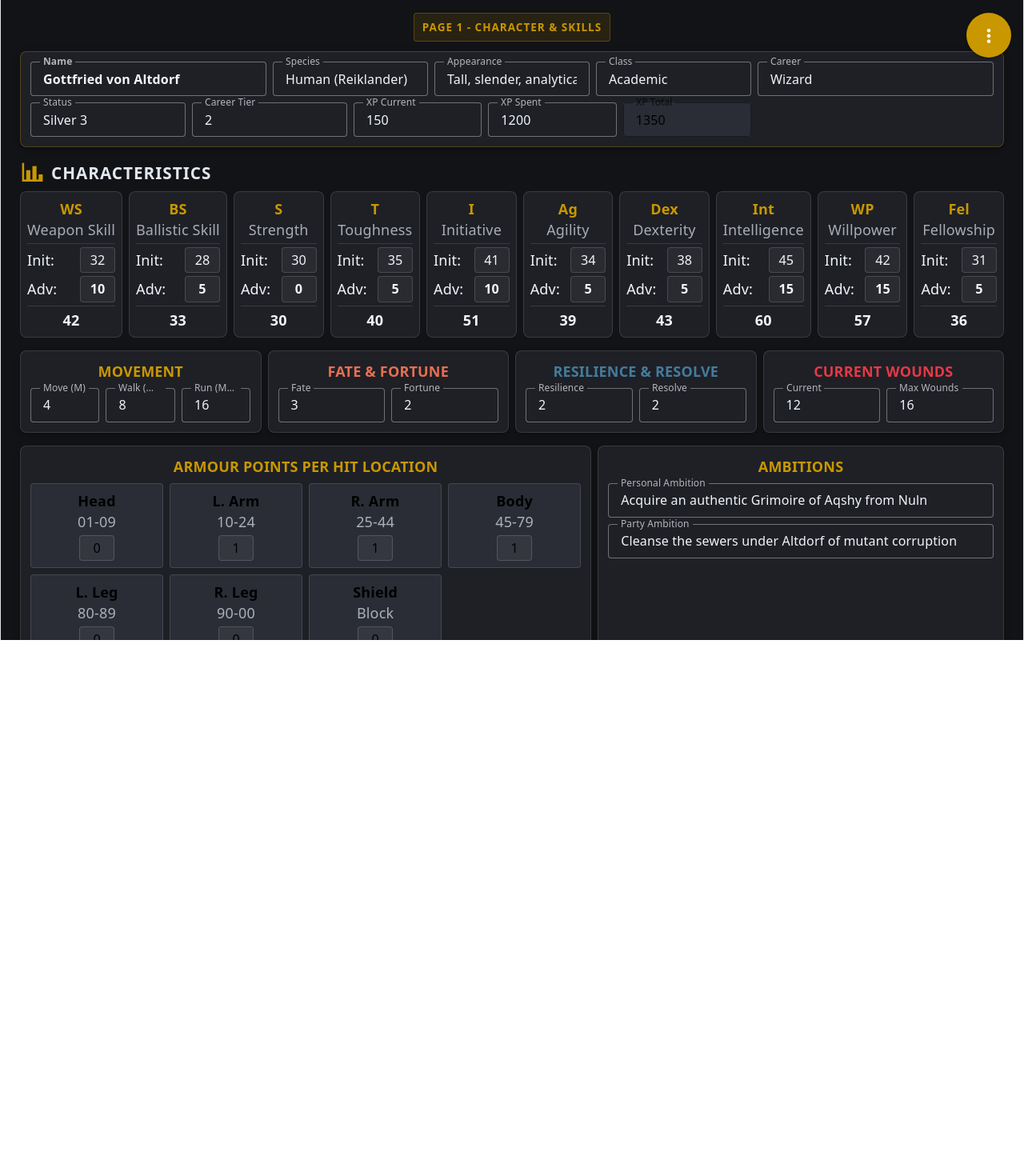
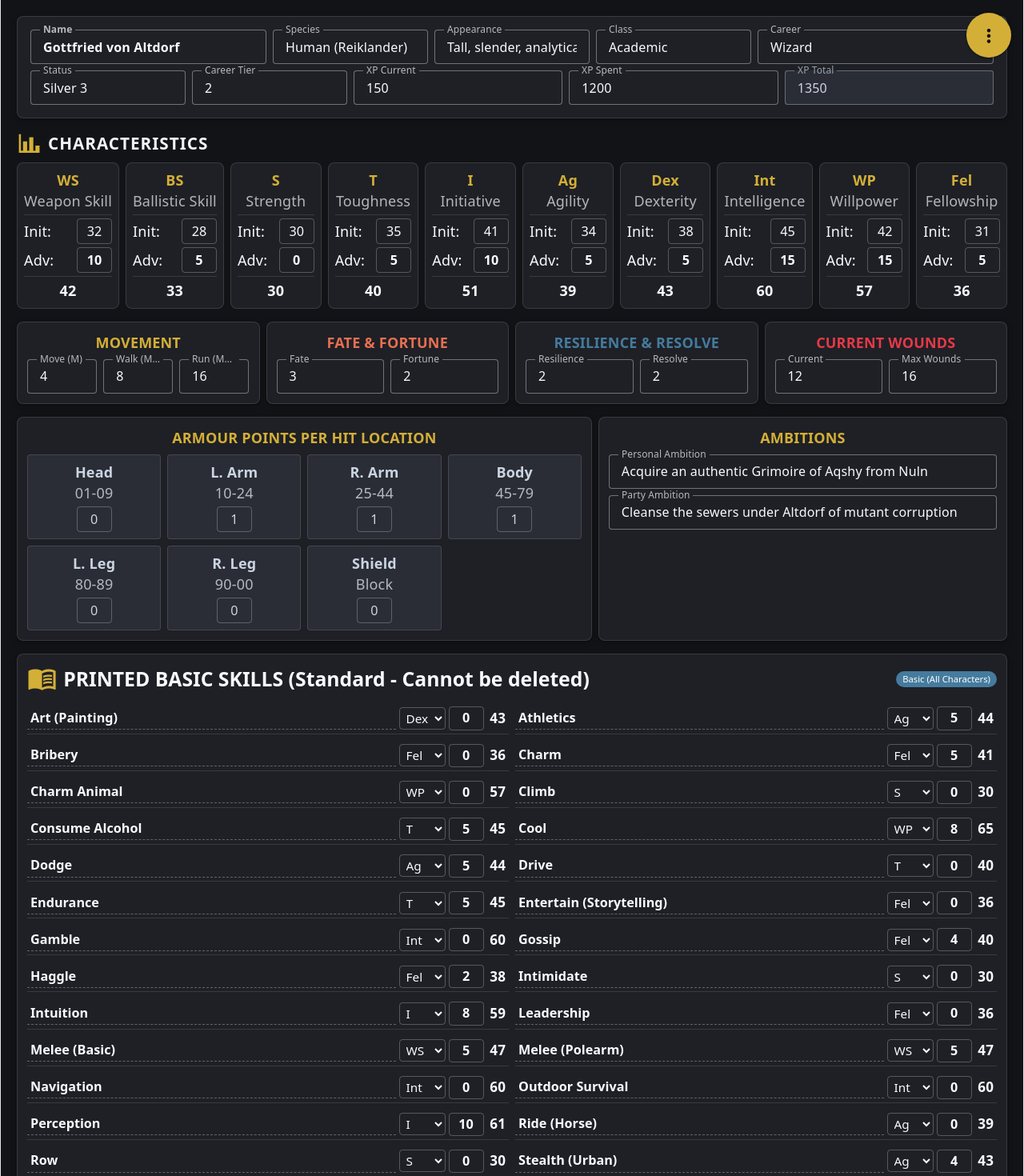
Before and after one commit to killi1812/wfrp5e-character_sheet, a Vue app in the folder src/frontend/: page / in a window 1280 px wide. Shown: the top 1470 px of the page at 80% size. Before the commit the page ends 800 px from the top, so only its background shows below. Built offline with nearby package versions, Linux system fonts and the light colour scheme.

Commit message:
Basic ui

```diff
--- a/src/frontend/src/App.vue
+++ b/src/frontend/src/App.vue
@@ -113,47 +113,6 @@ const character = ref({
   // Wealth
   wealth: { gc: 14, ss: 28, bp: 56 },
 
-  // Encumbrance breakdown (Matching PDF)
-  encumbrance: {
-    weapons: 2,
-    armour: 3,
-    trappings: 5,
-    other: 1,
-  },
-
-  // Basic & Advanced Skills (Exact PDF List)
-  skills: [
-    { name: 'Art (Painting)', characteristic: 'Dex', adv: 0, type: 'Basic' },
-    { name: 'Athletics', characteristic: 'Ag', adv: 5, type: 'Basic' },
-    { name: 'Bribery', characteristic: 'Fel', adv: 0, type: 'Basic' },
-    { name: 'Charm', characteristic: 'Fel', adv: 5, type: 'Basic' },
-    { name: 'Charm Animal', characteristic: 'WP', adv: 0, type: 'Basic' },
-    { name: 'Climb', characteristic: 'S', adv: 0, type: 'Basic' },
-    { name: 'Consume Alcohol', characteristic: 'T', adv: 5, type: 'Basic' },
-    { name: 'Cool', characteristic: 'WP', adv: 8, type: 'Basic' },
-    { name: 'Dodge', characteristic: 'Ag', adv: 5, type: 'Basic' },
-    { name: 'Drive', characteristic: 'T', adv: 0, type: 'Basic' },
-    { name: 'Endurance', characteristic: 'T', adv: 5, type: 'Basic' },
-    { name: 'Entertain (Storytelling)', characteristic: 'Fel', adv: 0, type: 'Basic' },
-    { name: 'Gamble', characteristic: 'Int', adv: 0, type: 'Basic' },
-    { name: 'Gossip', characteristic: 'Fel', adv: 4, type: 'Basic' },
-    { name: 'Haggle', characteristic: 'Fel', adv: 2, type: 'Basic' },
-    { name: 'Intimidate', characteristic: 'S', adv: 0, type: 'Basic' },
-    { name: 'Intuition', characteristic: 'I', adv: 8, type: 'Basic' },
-    { name: 'Leadership', characteristic: 'Fel', adv: 0, type: 'Basic' },
-    { name: 'Melee (Basic)', characteristic: 'WS', adv: 5, type: 'Basic' },
-    { name: 'Melee (Polearm)', characteristic: 'WS', adv: 5, type: 'Basic' },
-    { name: 'Navigation', characteristic: 'Int', adv: 0, type: 'Basic' },
-    { name: 'Outdoor Survival', characteristic: 'Int', adv: 0, type: 'Basic' },
-    { name: 'Perception', characteristic: 'I', adv: 10, type: 'Basic' },
-    { name: 'Ride (Horse)', characteristic: 'Ag', adv: 0, type: 'Basic' },
-    { name: 'Row', characteristic: 'S', adv: 0, type: 'Basic' },
-    { name: 'Stealth (Urban)', characteristic: 'Ag', adv: 4, type: 'Basic' },
-    { name: 'Language (Magick)', characteristic: 'Int', adv: 15, type: 'Advanced' },
-    { name: 'Channeling (Aqshy)', characteristic: 'WP', adv: 14, type: 'Advanced' },
-    { name: 'Lore (Arcane)', characteristic: 'Int', adv: 12, type: 'Advanced' },
-  ],
-
   // Known Languages
   languages: [
     { name: 'Reikspiel (Native)', adv: 0 },
@@ -200,7 +159,44 @@ const character = ref({
   notes: 'Trained at the Colleges of Magic in Altdorf under Master Thaddeus. Seeking rare alchemical reagents in the Reikland to advance to Master Wizard.',
 })
 
-// Dynamically calculated WFRP 5e formulas
+// Basic Skills (Permanent PDF Printed Basic Skills - Cannot be deleted)
+const basicSkills = ref([
+  { name: 'Art (Painting)', characteristic: 'Dex', adv: 0 },
+  { name: 'Athletics', characteristic: 'Ag', adv: 5 },
+  { name: 'Bribery', characteristic: 'Fel', adv: 0 },
+  { name: 'Charm', characteristic: 'Fel', adv: 5 },
+  { name: 'Charm Animal', characteristic: 'WP', adv: 0 },
+  { name: 'Climb', characteristic: 'S', adv: 0 },
+  { name: 'Consume Alcohol', characteristic: 'T', adv: 5 },
+  { name: 'Cool', characteristic: 'WP', adv: 8 },
+  { name: 'Dodge', characteristic: 'Ag', adv: 5 },
+  { name: 'Drive', characteristic: 'T', adv: 0 },
+  { name: 'Endurance', characteristic: 'T', adv: 5 },
+  { name: 'Entertain (Storytelling)', characteristic: 'Fel', adv: 0 },
+  { name: 'Gamble', characteristic: 'Int', adv: 0 },
+  { name: 'Gossip', characteristic: 'Fel', adv: 4 },
+  { name: 'Haggle', characteristic: 'Fel', adv: 2 },
+  { name: 'Intimidate', characteristic: 'S', adv: 0 },
+  { name: 'Intuition', characteristic: 'I', adv: 8 },
+  { name: 'Leadership', characteristic: 'Fel', adv: 0 },
+  { name: 'Melee (Basic)', characteristic: 'WS', adv: 5 },
+  { name: 'Melee (Polearm)', characteristic: 'WS', adv: 5 },
+  { name: 'Navigation', characteristic: 'Int', adv: 0 },
+  { name: 'Outdoor Survival', characteristic: 'Int', adv: 0 },
+  { name: 'Perception', characteristic: 'I', adv: 10 },
+  { name: 'Ride (Horse)', characteristic: 'Ag', adv: 0 },
+  { name: 'Row', characteristic: 'S', adv: 0 },
+  { name: 'Stealth (Urban)', characteristic: 'Ag', adv: 4 },
+])
+
+// Advanced Skills (User can add & remove)
+const advancedSkills = ref([
+  { name: 'Language (Magick)', characteristic: 'Int', adv: 15 },
+  { name: 'Channeling (Aqshy)', characteristic: 'WP', adv: 14 },
+  { name: 'Lore (Arcane)', characteristic: 'Int', adv: 12 },
+])
+
+// Formulas
 const getCharCurrent = (code: string) => {
   const c = character.value.characteristics[code]
   if (!c) return 0
@@ -237,13 +233,13 @@ const getSkillTotal = (skill: { characteristic: string; adv: number }) => {
   return base + (Number(skill.adv) || 0)
 }
 
-// Add/Remove Rows
-function addSkill() {
-  character.value.skills.push({ name: 'New Skill', characteristic: 'Int', adv: 0, type: 'Advanced' })
+// Add / Remove Row Handlers for Advanced Skills & items
+function addAdvancedSkill() {
+  advancedSkills.value.push({ name: 'New Advanced Skill', characteristic: 'Int', adv: 0 })
 }
 
-function removeSkill(index: number) {
-  character.value.skills.splice(index, 1)
+function removeAdvancedSkill(index: number) {
+  advancedSkills.value.splice(index, 1)
 }
 
 function addTalent() {
@@ -304,7 +300,7 @@ function removeMutation(index: number) {
 </script>
 
 <template>
-  <v-app class="wfrp-full-app">
+  <v-app class="wfrp-full-app bg-background text-on-background">
     <!-- Floating Kebab Button -->
     <div class="kebab-fixed-pos">
       <v-tooltip text="System Options & Settings" location="left">
@@ -324,11 +320,11 @@ function removeMutation(index: number) {
 
     <!-- Kebab POPOUT OVERLAY MODAL (Full Dialog, No dropdown menu) -->
     <v-dialog v-model="showKebabOverlay" max-width="500" transition="dialog-bottom-transition">
-      <v-card color="surface" class="pa-6 rounded-xl elevation-24 border-primary">
+      <v-card color="surface" class="pa-6 rounded-xl elevation-24 border">
         <div class="d-flex justify-space-between align-center mb-4">
           <div class="d-flex align-center">
             <v-icon icon="mdi-shield-cog" color="primary" class="mr-2" size="large" />
-            <h2 class="text-h5 font-weight-black mb-0">Character Sheet Menu</h2>
+            <h2 class="text-h5 font-weight-black mb-0 text-on-surface">Character Sheet Menu</h2>
           </div>
           <v-btn icon="mdi-close" variant="text" size="small" @click="showKebabOverlay = false" />
         </div>
@@ -336,20 +332,20 @@ function removeMutation(index: number) {
         <!-- User Status Banner -->
         <div v-if="currentUser" class="pa-4 bg-surface-variant rounded-lg mb-4 d-flex align-center justify-space-between border">
           <div>
-            <div class="text-subtitle-1 font-weight-bold">{{ currentUser.username }}</div>
+            <div class="text-subtitle-1 font-weight-bold text-on-surface-variant">{{ currentUser.username }}</div>
             <v-chip size="x-small" :color="isAdmin ? 'secondary' : 'info'" class="mt-1" variant="flat">
               {{ currentUser.role.toUpperCase() }}
             </v-chip>
           </div>
           <v-avatar color="primary" size="40">
-            <v-icon icon="mdi-account" color="surface" />
+            <v-icon icon="mdi-account" color="on-primary" />
           </v-avatar>
         </div>
 
         <v-list class="bg-transparent pa-0">
           <v-list-item
             :prepend-icon="isDark ? 'mdi-weather-sunny' : 'mdi-weather-night'"
-            :title="isDark ? 'Light Theme Mode' : 'Dark Theme Mode'"
+            :title="isDark ? 'Switch to Light Theme' : 'Switch to Dark Theme'"
             class="mb-2 rounded-lg bg-surface-variant border"
             @click="toggleTheme"
           />
@@ -367,7 +363,7 @@ function removeMutation(index: number) {
             title="Admin Control Panel"
             subtitle="User & Database Management"
             color="secondary"
-            class="mb-2 rounded-lg bg-secondary text-white font-weight-bold"
+            class="mb-2 rounded-lg bg-secondary text-on-secondary font-weight-bold"
             @click="navigateTo('admin')"
           />
 
@@ -376,7 +372,7 @@ function removeMutation(index: number) {
             v-if="!currentUser"
             prepend-icon="mdi-login"
             title="Sign In / Register"
-            class="mt-4 rounded-lg bg-primary text-surface font-weight-bold"
+            class="mt-4 rounded-lg bg-primary text-on-primary font-weight-bold"
             @click="showKebabOverlay = false; showAuthDialog = true"
           />
           <v-list-item
@@ -392,15 +388,11 @@ function removeMutation(index: number) {
 
     <!-- PAGE CONDITIONAL RENDERING -->
     <template v-if="currentPage === 'sheet'">
-      <!-- SNAP-SCROLL CONTAINER: PAGE 1 & PAGE 2 (End-to-End Width, No Centering) -->
-      <div class="snap-scroll-wrapper">
-
-      <!-- PAGE 1: CHARACTER OVERVIEW & SKILLS (Exact PDF Page 1) -->
-      <section id="page-1" class="sheet-page">
-        <div class="page-indicator-badge">PAGE 1 - CHARACTER & SKILLS</div>
+      <!-- CONTINUOUS SCROLL PAGE (Full Width Stretch, No max-width limits, No snap scroll) -->
+      <main class="wfrp-sheet-body pa-3 pa-md-5">
 
         <!-- HEADER BLOCK -->
-        <v-card color="surface" elevation="2" class="mb-4 pa-3 rounded-lg border-gold">
+        <v-card color="surface" elevation="2" class="mb-4 pa-4 rounded-lg border">
           <v-row dense align="center">
             <v-col cols="12" md="3">
               <v-tooltip text="Character Name" location="top">
@@ -430,7 +422,7 @@ function removeMutation(index: number) {
 
             <!-- Career Tier Number Input -->
             <v-col cols="12" sm="4" md="2">
-              <v-tooltip text="Current Career Tier (e.g. 1, 2, 3, 4)" location="top">
+              <v-tooltip text="Current Career Tier Level (e.g. 1, 2, 3, 4)" location="top">
                 <template #activator="{ props: tProps }">
                   <v-text-field
                     v-bind="tProps"
@@ -447,7 +439,7 @@ function removeMutation(index: number) {
             </v-col>
 
             <!-- XP Tracker -->
-            <v-col cols="12" md="5">
+            <v-col cols="12" md="8">
               <div class="d-flex align-center gap-2">
                 <v-tooltip text="Experience points currently available to spend" location="top">
                   <template #activator="{ props: tProps }">
@@ -613,7 +605,7 @@ function removeMutation(index: number) {
                   <v-tooltip text="Head protection (d100 roll 01-09)" location="top">
                     <template #activator="{ props: tProps }">
                       <div v-bind="tProps" class="pa-2 border rounded bg-surface-variant">
-                        <div class="text-caption font-weight-bold">Head</div>
+                        <div class="text-caption font-weight-bold text-on-surface-variant">Head</div>
                         <div class="text-caption text-medium-emphasis">01-09</div>
                         <input v-model.number="character.armourPoints.head" type="number" class="clean-num-input mt-1" />
                       </div>
@@ -625,7 +617,7 @@ function removeMutation(index: number) {
                   <v-tooltip text="Left Arm protection (d100 roll 10-24)" location="top">
                     <template #activator="{ props: tProps }">
                       <div v-bind="tProps" class="pa-2 border rounded bg-surface-variant">
-                        <div class="text-caption font-weight-bold">L. Arm</div>
+                        <div class="text-caption font-weight-bold text-on-surface-variant">L. Arm</div>
                         <div class="text-caption text-medium-emphasis">10-24</div>
                         <input v-model.number="character.armourPoints.leftArm" type="number" class="clean-num-input mt-1" />
                       </div>
@@ -637,7 +629,7 @@ function removeMutation(index: number) {
                   <v-tooltip text="Right Arm protection (d100 roll 25-44)" location="top">
                     <template #activator="{ props: tProps }">
                       <div v-bind="tProps" class="pa-2 border rounded bg-surface-variant">
-                        <div class="text-caption font-weight-bold">R. Arm</div>
+                        <div class="text-caption font-weight-bold text-on-surface-variant">R. Arm</div>
                         <div class="text-caption text-medium-emphasis">25-44</div>
                         <input v-model.number="character.armourPoints.rightArm" type="number" class="clean-num-input mt-1" />
                       </div>
@@ -649,7 +641,7 @@ function removeMutation(index: number) {
                   <v-tooltip text="Body Torso protection (d100 roll 45-79)" location="top">
                     <template #activator="{ props: tProps }">
                       <div v-bind="tProps" class="pa-2 border rounded bg-surface-variant">
-                        <div class="text-caption font-weight-bold">Body</div>
+                        <div class="text-caption font-weight-bold text-on-surface-variant">Body</div>
                         <div class="text-caption text-medium-emphasis">45-79</div>
                         <input v-model.number="character.armourPoints.body" type="number" class="clean-num-input mt-1" />
                       </div>
@@ -661,7 +653,7 @@ function removeMutation(index: number) {
                   <v-tooltip text="Left Leg protection (d100 roll 80-89)" location="top">
                     <template #activator="{ props: tProps }">
                       <div v-bind="tProps" class="pa-2 border rounded bg-surface-variant">
-                        <div class="text-caption font-weight-bold">L. Leg</div>
+                        <div class="text-caption font-weight-bold text-on-surface-variant">L. Leg</div>
                         <div class="text-caption text-medium-emphasis">80-89</div>
                         <input v-model.number="character.armourPoints.leftLeg" type="number" class="clean-num-input mt-1" />
                       </div>
@@ -673,7 +665,7 @@ function removeMutation(index: number) {
                   <v-tooltip text="Right Leg protection (d100 roll 90-00)" location="top">
                     <template #activator="{ props: tProps }">
                       <div v-bind="tProps" class="pa-2 border rounded bg-surface-variant">
-                        <div class="text-caption font-weight-bold">R. Leg</div>
+                        <div class="text-caption font-weight-bold text-on-surface-variant">R. Leg</div>
                         <div class="text-caption text-medium-emphasis">90-00</div>
                         <input v-model.number="character.armourPoints.rightLeg" type="number" class="clean-num-input mt-1" />
                       </div>
@@ -685,7 +677,7 @@ function removeMutation(index: number) {
                   <v-tooltip text="Shield AP Bonus" location="top">
                     <template #activator="{ props: tProps }">
                       <div v-bind="tProps" class="pa-2 border rounded bg-surface-variant">
-                        <div class="text-caption font-weight-bold">Shield</div>
+                        <div class="text-caption font-weight-bold text-on-surface-variant">Shield</div>
                         <div class="text-caption text-medium-emphasis">Block</div>
                         <input v-model.number="character.armourPoints.shield" type="number" class="clean-num-input mt-1" />
                       </div>
@@ -705,27 +697,27 @@ function removeMutation(index: number) {
           </v-col>
         </v-row>
 
-        <!-- SKILLS TABLE (2 Columns matching PDF) -->
+        <!-- SEPARATE BASIC SKILLS TABLE (Printed Basic Skills - Cannot be deleted) -->
         <section class="mb-4">
           <v-card color="surface" elevation="2" class="rounded-lg border">
             <v-card-title class="pa-3 d-flex justify-space-between align-center text-subtitle-1 font-weight-bold">
               <div class="d-flex align-center">
                 <v-icon icon="mdi-book-open-variant" color="primary" class="mr-2" />
-                <span>SKILLS LIST (Basic & Advanced)</span>
+                <span>PRINTED BASIC SKILLS (Standard - Cannot be deleted)</span>
               </div>
-              <v-btn icon="mdi-plus" size="small" color="primary" variant="tonal" @click="addSkill" />
+              <v-chip size="x-small" color="info" variant="flat">Basic (All Characters)</v-chip>
             </v-card-title>
 
             <v-card-text class="pa-3 pt-0">
               <v-row dense>
                 <v-col
-                  v-for="(skill, idx) in character.skills"
+                  v-for="(skill, idx) in basicSkills"
                   :key="idx"
                   cols="12"
                   md="6"
                 >
                   <div class="d-flex align-center gap-1 border-bottom py-1">
-                    <input v-model="skill.name" type="text" class="inline-text-input font-weight-bold flex-grow-1" placeholder="Skill Name" />
+                    <input v-model="skill.name" type="text" class="inline-text-input font-weight-bold flex-grow-1" />
                     <select v-model="skill.characteristic" class="inline-select">
                       <option v-for="c in Object.keys(character.characteristics)" :key="c" :value="c">{{ c }}</option>
                     </select>
@@ -735,7 +727,44 @@ function removeMutation(index: number) {
                         <div v-bind="tProps" class="skill-total-tag">{{ getSkillTotal(skill) }}</div>
                       </template>
                     </v-tooltip>
-                    <v-btn icon="mdi-delete-outline" size="x-small" variant="text" color="error" @click="removeSkill(idx)" />
+                  </div>
+                </v-col>
+              </v-row>
+            </v-card-text>
+          </v-card>
+        </section>
+
+        <!-- SEPARATE ADVANCED SKILLS TABLE (User can add & remove) -->
+        <section class="mb-4">
+          <v-card color="surface" elevation="2" class="rounded-lg border">
+            <v-card-title class="pa-3 d-flex justify-space-between align-center text-subtitle-1 font-weight-bold">
+              <div class="d-flex align-center">
+                <v-icon icon="mdi-star-outline" color="secondary" class="mr-2" />
+                <span>ADVANCED & GROUPED SKILLS (Add custom specialized skills)</span>
+              </div>
+              <v-btn icon="mdi-plus" size="small" color="primary" variant="tonal" @click="addAdvancedSkill" />
+            </v-card-title>
+
+            <v-card-text class="pa-3 pt-0">
+              <v-row dense>
+                <v-col
+                  v-for="(skill, idx) in advancedSkills"
+                  :key="idx"
+                  cols="12"
+                  md="6"
+                >
+                  <div class="d-flex align-center gap-1 border-bottom py-1">
+                    <input v-model="skill.name" type="text" class="inline-text-input font-weight-bold text-secondary flex-grow-1" placeholder="Advanced Skill Name" />
+                    <select v-model="skill.characteristic" class="inline-select">
+                      <option v-for="c in Object.keys(character.characteristics)" :key="c" :value="c">{{ c }}</option>
+                    </select>
+                    <input v-model.number="skill.adv" type="number" class="clean-num-input text-success font-weight-bold" placeholder="Adv" />
+                    <v-tooltip text="Skill Total = Characteristic Current + Advances" location="right">
+                      <template #activator="{ props: tProps }">
+                        <div v-bind="tProps" class="skill-total-tag">{{ getSkillTotal(skill) }}</div>
+                      </template>
+                    </v-tooltip>
+                    <v-btn icon="mdi-delete-outline" size="x-small" variant="text" color="error" @click="removeAdvancedSkill(idx)" />
                   </div>
                 </v-col>
               </v-row>
@@ -744,7 +773,7 @@ function removeMutation(index: number) {
         </section>
 
         <!-- TALENTS & LANGUAGES -->
-        <v-row dense>
+        <v-row dense class="mb-4">
           <!-- Talents -->
           <v-col cols="12" md="8">
             <v-card color="surface" elevation="2" class="rounded-lg pa-3 border h-100">
@@ -795,11 +824,6 @@ function removeMutation(index: number) {
             </v-card>
           </v-col>
         </v-row>
-      </section>
-
-      <!-- PAGE 2: WEAPONS, ARMOUR, TRAPPINGS & MAGIC (Exact PDF Page 2) -->
-      <section id="page-2" class="sheet-page">
-        <div class="page-indicator-badge">PAGE 2 - WEAPONS, INVENTORY & MAGIC</div>
 
         <!-- WEAPONS & ARMOUR -->
         <v-row dense class="mb-4">
@@ -1023,9 +1047,7 @@ function removeMutation(index: number) {
             </v-card>
           </v-col>
         </v-row>
-      </section>
-
-    </div>
+      </main>
     </template>
 
     <!-- STANDALONE ADMIN PAGE VIEW -->
@@ -1039,7 +1061,7 @@ function removeMutation(index: number) {
 </template>
 
 <style>
-/* Global CSS Rules for full stretch, scroll snap and hiding number spinners */
+/* Clean Theme-Aware CSS Styles without any !important hacks */
 
 /* Hide HTML & Chrome/Edge/Safari/Firefox number spinner arrows */
 input[type='number']::-webkit-outer-spin-button,
@@ -1060,43 +1082,14 @@ input[type='number'] {
 
 .wfrp-full-app {
   min-height: 100vh;
-  width: 100% !important;
-  max-width: 100% !important;
-  margin: 0 !important;
-  padding: 0 !important;
+  width: 100%;
+  margin: 0;
+  padding: 0;
 }
 
-/* Snap Scroll Container between Page 1 and Page 2 */
-.snap-scroll-wrapper {
-  height: 100vh;
+.wfrp-sheet-body {
   width: 100%;
-  overflow-y: auto;
-  scroll-snap-type: y mandatory;
-  scroll-behavior: smooth;
-}
-
-.sheet-page {
-  min-height: 100vh;
-  width: 100% !important;
-  max-width: 100% !important;
-  scroll-snap-align: start;
-  scroll-snap-stop: always;
-  padding: 16px 24px;
   box-sizing: border-box;
-  position: relative;
-}
-
-.page-indicator-badge {
-  font-size: 0.75rem;
-  font-weight: 900;
-  letter-spacing: 1px;
-  color: #C99700;
-  background: rgba(201, 151, 0, 0.12);
-  border: 1px solid rgba(201, 151, 0, 0.3);
-  padding: 4px 10px;
-  border-radius: 4px;
-  display: inline-block;
-  margin-bottom: 12px;
 }
 
 /* Floating Kebab Action Button */
@@ -1137,14 +1130,14 @@ input[type='number'] {
   }
 }
 
-/* Clean Custom Number Input (No spinner arrows) */
+/* Theme-Aware Custom Inputs */
 .clean-num-input {
   width: 44px;
   text-align: center;
-  background: rgba(255, 255, 255, 0.05);
-  border: 1px solid rgba(255, 255, 255, 0.15);
+  background: var(--v-theme-surface-variant);
+  border: 1px solid rgba(var(--v-border-color), 0.25);
   border-radius: 4px;
-  color: inherit;
+  color: var(--v-theme-on-surface);
   font-size: 0.9rem;
   padding: 2px 0;
   outline: none;
@@ -1152,16 +1145,14 @@ input[type='number'] {
 }
 
 .clean-num-input:focus {
-  border-color: #C99700;
-  box-shadow: 0 0 6px rgba(201, 151, 0, 0.4);
+  border-color: var(--v-theme-primary);
 }
 
-/* Inline Text Input for tables */
 .inline-text-input {
   background: transparent;
   border: none;
-  border-bottom: 1px dashed rgba(255, 255, 255, 0.2);
-  color: inherit;
+  border-bottom: 1px dashed rgba(var(--v-border-color), 0.3);
+  color: var(--v-theme-on-surface);
   font-size: 0.9rem;
   padding: 2px 4px;
   outline: none;
@@ -1169,14 +1160,14 @@ input[type='number'] {
 }
 
 .inline-text-input:focus {
-  border-bottom-color: #C99700;
+  border-bottom-color: var(--v-theme-primary);
 }
 
 .inline-select {
-  background: rgba(255, 255, 255, 0.05);
-  border: 1px solid rgba(255, 255, 255, 0.15);
+  background: var(--v-theme-surface-variant);
+  border: 1px solid rgba(var(--v-border-color), 0.25);
   border-radius: 4px;
-  color: inherit;
+  color: var(--v-theme-on-surface);
   font-size: 0.85rem;
   padding: 2px 4px;
   outline: none;
@@ -1187,7 +1178,7 @@ input[type='number'] {
   text-align: center;
   font-weight: 900;
   font-size: 0.95rem;
-  color: #C99700;
+  color: var(--v-theme-primary);
 }
 
 .gap-1 { gap: 4px; }
@@ -1195,23 +1186,16 @@ input[type='number'] {
 .gap-3 { gap: 12px; }
 
 .border-bottom {
-  border-bottom: 1px solid rgba(255, 255, 255, 0.08);
+  border-bottom: 1px solid rgba(var(--v-border-color), 0.12);
 }
 
-.border-gold {
-  border: 1px solid rgba(201, 151, 0, 0.3) !important;
+.cursor-pointer {
+  cursor: pointer;
 }
 
 @media print {
-  .kebab-fixed-pos,
-  .page-indicator-badge {
-    display: none !important;
-  }
-
-  .sheet-page {
-    page-break-after: always;
-    height: auto;
-    min-height: auto;
+  .kebab-fixed-pos {
+    display: none;
   }
 }
 </style>
```
Also changed, not shown: src/frontend/src/plugins/vuetify.ts (+19 -7 lines).
